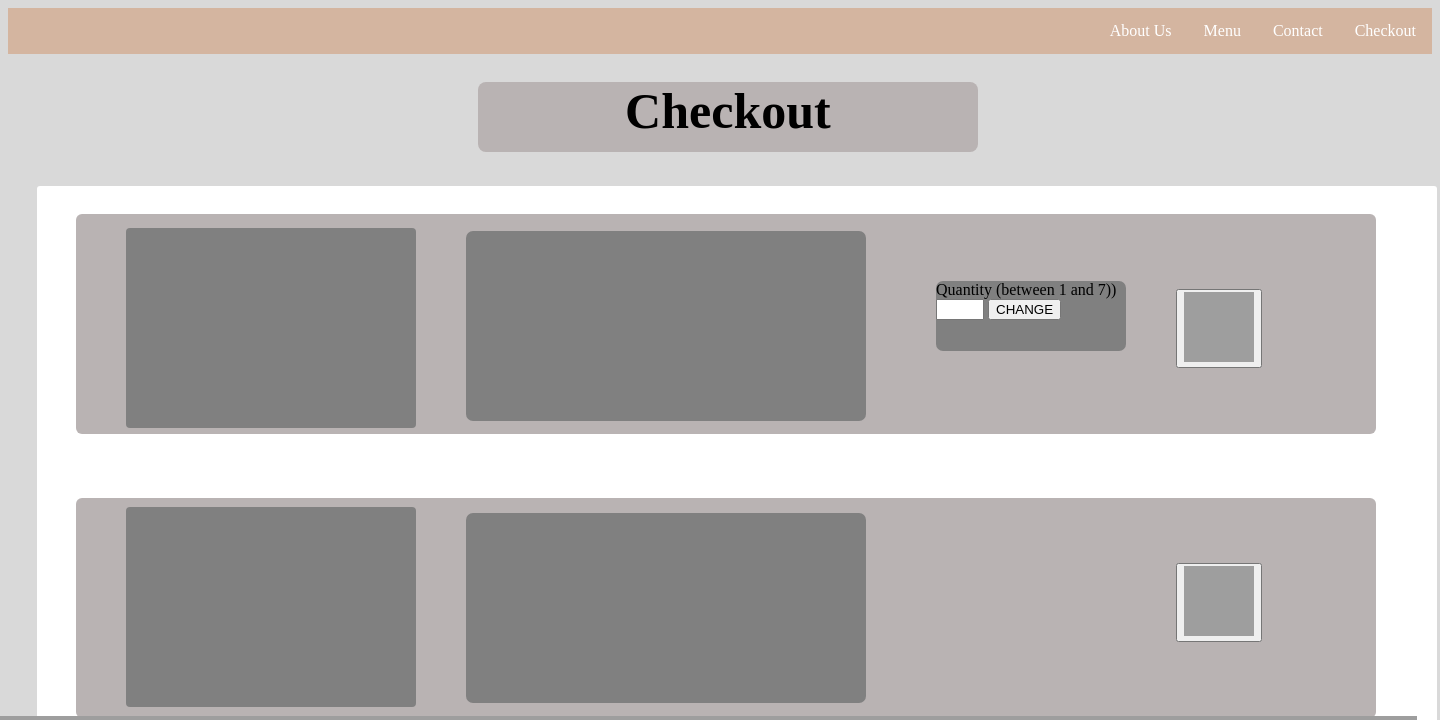
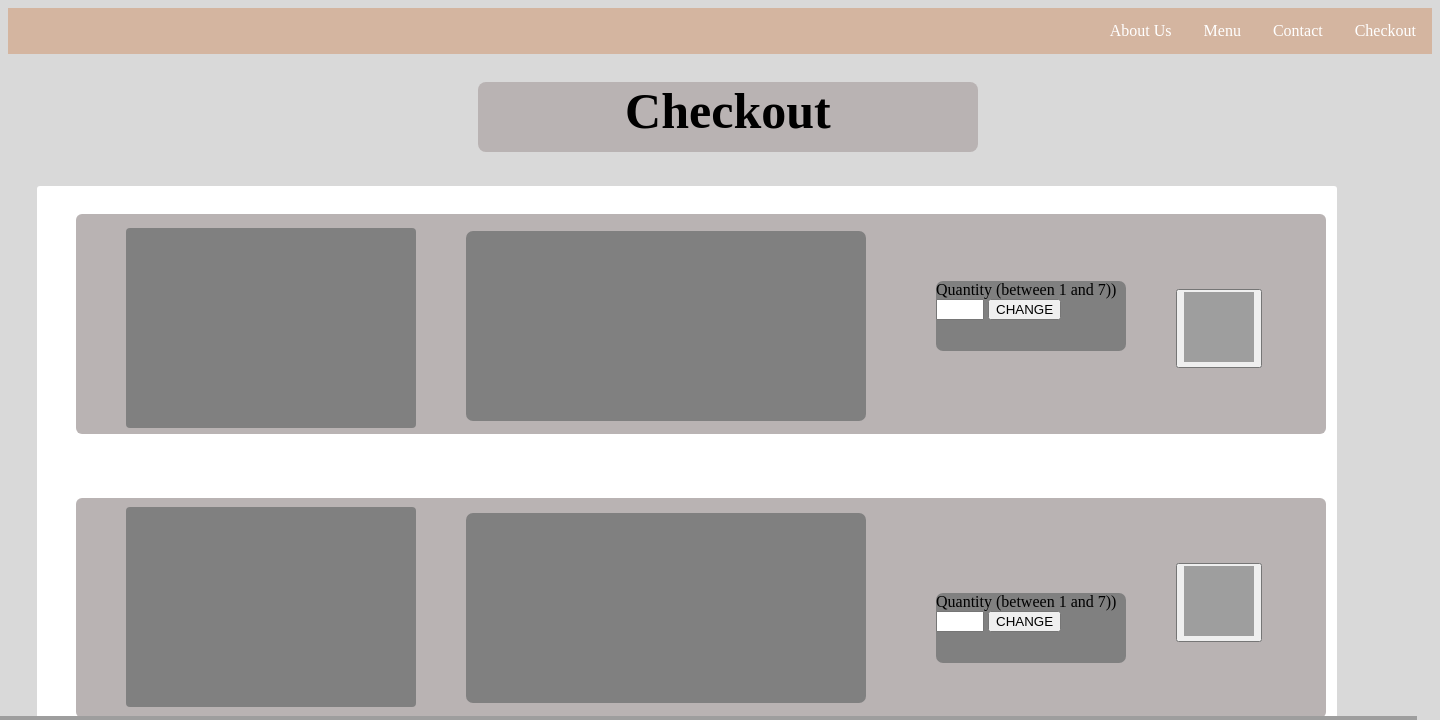
Before and after one commit to FloT28/204B_Ted-s_Cafe, a Flask app: page /checkout in a window 1440 px wide. Shown: the top 720 px of the page. Run offline with Flask 3, Linux system fonts and the light colour scheme; grey boxes are pictures that could not be loaded.

Commit message:
quantity trial ! (team decision first)

```diff
--- a/templates/checkout.html
+++ b/templates/checkout.html
@@ -71,7 +71,7 @@ footer {
 }
 
 .checkout_con{
- width:1400px;
+ width:1300px;
  height:700px;
  background: white;
  border-color: black;
@@ -81,7 +81,7 @@ footer {
 }
 
 .checkout_con1{
-  width:1300px;
+  width:1250px;
   height:220px;
   background-color: #B9B3B3;
   margin-left:39px;
@@ -90,7 +90,7 @@ footer {
 }
 
 .checkout_con2{
-  width:1300px;
+  width:1250px;
   height:220px;
   background-color: #B9B3B3;
   margin-left:39px;
@@ -144,6 +144,15 @@ footer {
   margin-top:-140px;
   margin-left:860px;
   border-radius: 7px;
+}
+
+.rectangle2{
+  background-color:gray;
+  width:190px;
+  height:70px;
+  margin-top:-110px;
+  margin-left:860px;
+  border-radius:7px;
 }
 
 .button{
@@ -232,6 +241,13 @@ footer {
     <div class="details2">
     </div>
 
+      <div class="rectangle2">
+        <!--Alternative option to replace plus/minus buttons-->
+        <!--team decision once approved!-->
+        <label for="quantity1">Quantity (between 1 and 7))</label>
+        <input type="number" id="quantity1" name="quantity" min="1" max="7">
+        <button type="button1">CHANGE</button>
+    </div>
 
   </div>
 </div>
```
